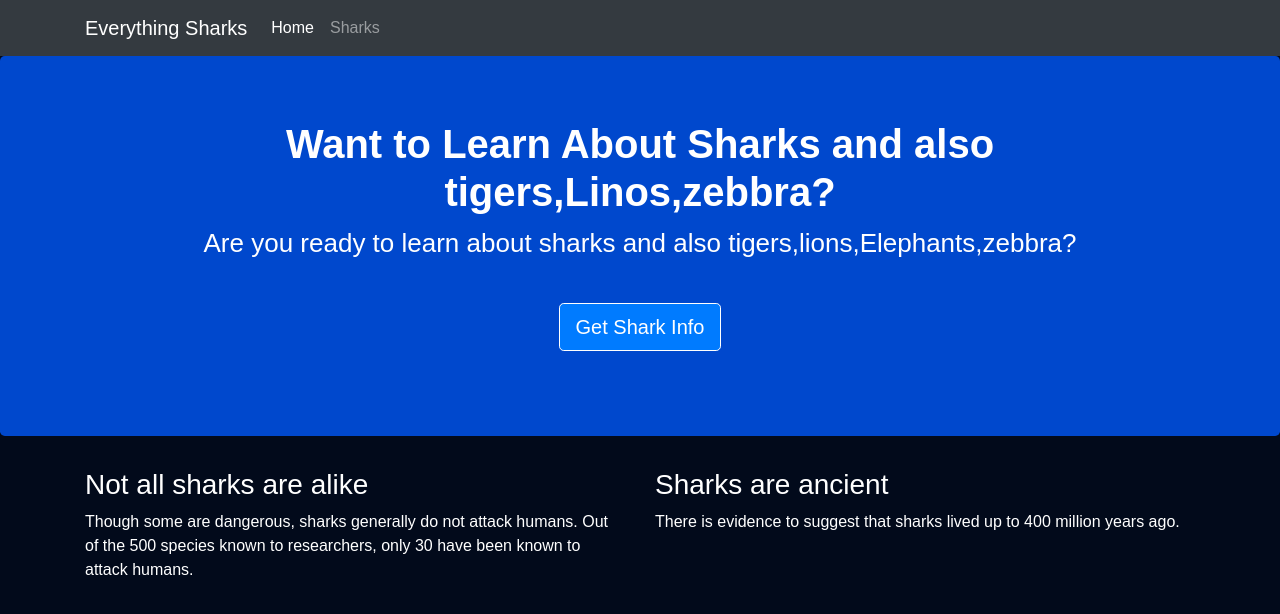
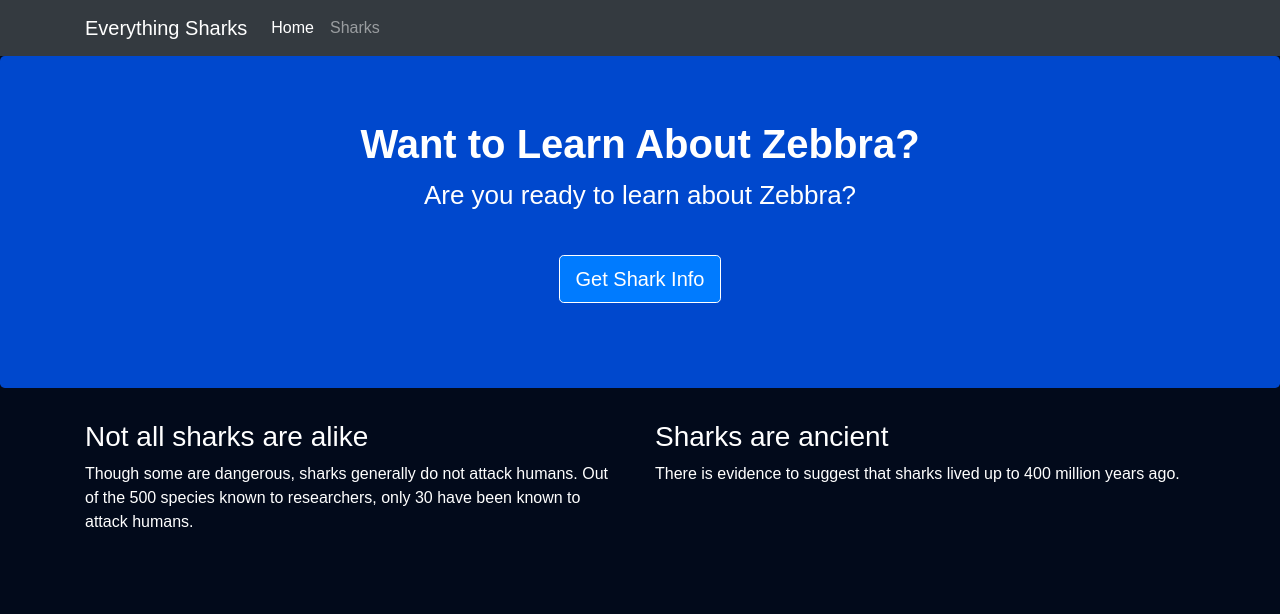
Before and after one commit to boddusaiprakash123/nodejs-application-deployment, a website: page views/index.html in a window 1280 px wide. Drawn offline with nearby package versions, Linux system fonts and the light colour scheme.

Commit message:
My second commit change in the index.html file

```diff
--- a/views/index.html
+++ b/views/index.html
@@ -30,8 +30,8 @@
 
     <div class="jumbotron">
         <div class="container">
-            <h1>Want to Learn About Sharks and also tigers,Linos,zebbra?</h1>
-            <p>Are you ready to learn about sharks and also tigers,lions,Elephants,zebbra?</p>
+            <h1>Want to Learn About Zebbra?</h1>
+            <p>Are you ready to learn about Zebbra?</p>
             <br>
             <p><a class="btn btn-primary btn-lg" href="/sharks" role="button">Get Shark Info</a></p>
         </div>
```
